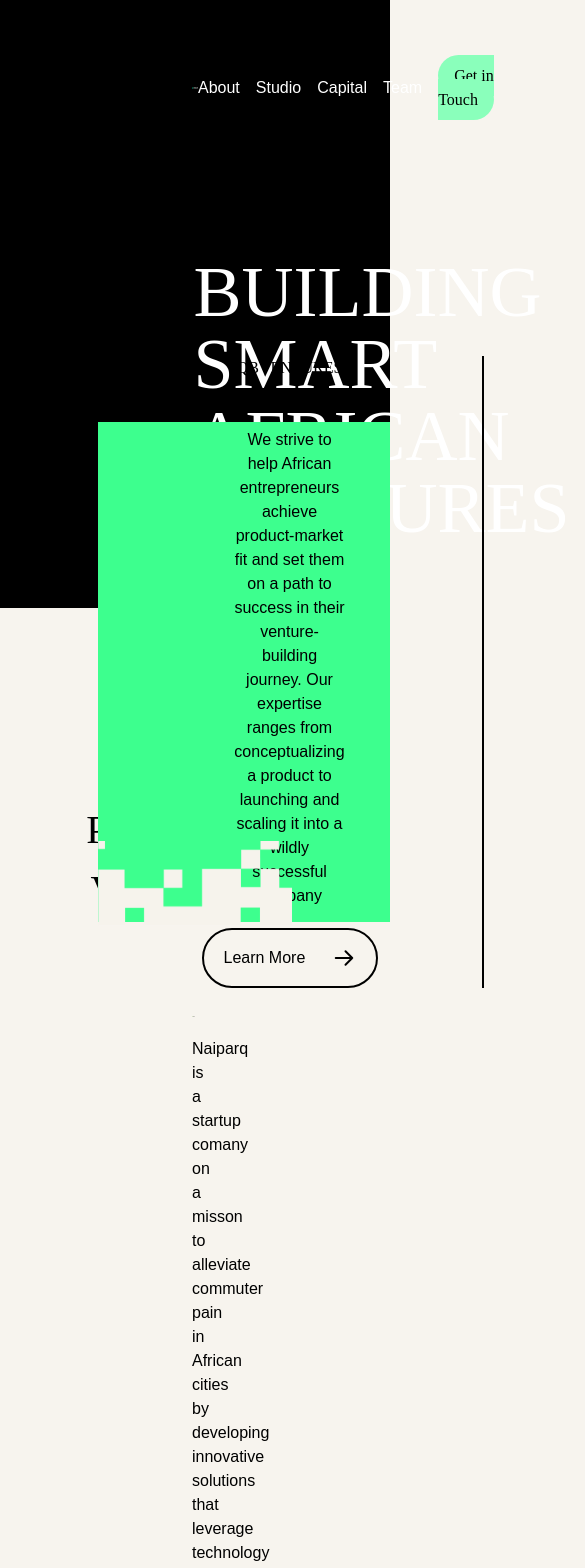
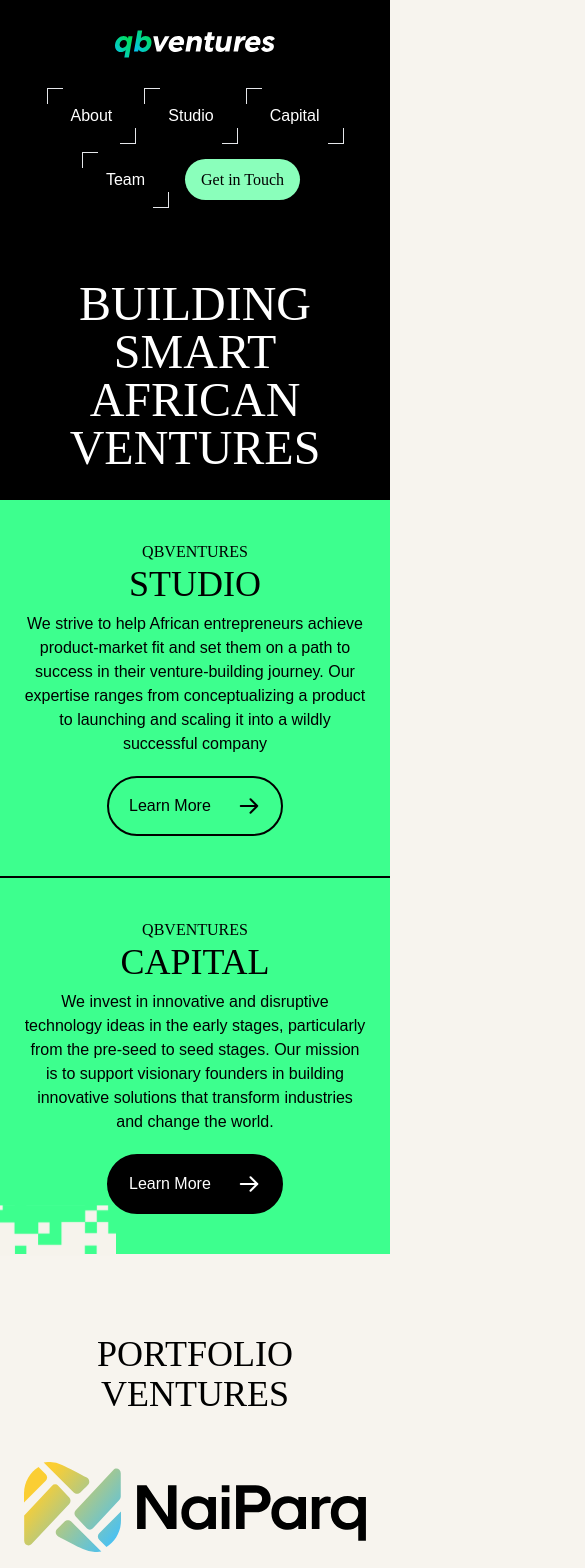
Before and after one commit to PhillipNzau/qbVentures-website, an Angular app: page / in a window 390 px wide. Shown: the top 1568 px of the page, 585 px wide, since content can reach past the window. Built offline with nearby package versions, Linux system fonts and the light colour scheme; grey boxes are pictures that could not be loaded; a web font is replaced by a local one.

Commit message:
Home page done

```diff
--- a/src/app/components/home/home.component.html
+++ b/src/app/components/home/home.component.html
@@ -1,21 +1,40 @@
 <!-- Hero -->
 <section
   id="heroSection"
-  class="px-48 py-16 bg-primaryBlack lg:h-[846px] text-primaryWhite"
+  class="xl:px-48 md:py-16 p-6 bg-primaryBlack h-[500px] lg:h-[846px] text-primaryWhite"
 >
-  <div class="flex items-center justify-between">
+  <div
+    class="flex items-center justify-between flex-col md:flex-row gap-y-8 md:gap-y-0"
+  >
     <img
       src="./assets/imgs/qbLogo.svg"
-      width="229"
-      height="39"
+      class="w-40 h-10 md:w-56"
       alt="qbventures logo"
     />
 
-    <ul class="flex items-center space-x-4">
-      <li><a>About</a></li>
-      <li><a>Studio</a></li>
-      <li><a>Capital</a></li>
-      <li><a>Team</a></li>
+    <ul
+      class="flex items-center justify-center flex-wrap md:flex-nowrap gap-x-6 gap-y-6"
+    >
+      <li
+        class="text-center px-4 py-2 relative before:absolute before:-bottom-2 before:-right-2 before:h-4 before:w-4 before:border-b before:border-r before:transition-all before:duration-300 before:ease-in-out after:absolute after:-top-2 after:-left-2 after:h-4 after:w-4 after:border-t after:border-l after:transition-all after:duration-300 after:ease-in-out hover:before:h-[calc(100%+16px)] hover:before:w-[calc(100%+16px)] hover:after:h-[calc(100%+16px)] hover:after:w-[calc(100%+16px)] hover:cursor-pointer"
+      >
+        <a>About</a>
+      </li>
+      <li
+        class="text-center px-4 py-2 relative before:absolute before:-bottom-2 before:-right-2 before:h-4 before:w-4 before:border-b before:border-r before:transition-all before:duration-300 before:ease-in-out after:absolute after:-top-2 after:-left-2 after:h-4 after:w-4 after:border-t after:border-l after:transition-all after:duration-300 after:ease-in-out hover:before:h-[calc(100%+16px)] hover:before:w-[calc(100%+16px)] hover:after:h-[calc(100%+16px)] hover:after:w-[calc(100%+16px)] hover:cursor-pointer"
+      >
+        <a>Studio</a>
+      </li>
+      <li
+        class="text-center px-4 py-2 relative before:absolute before:-bottom-2 before:-right-2 before:h-4 before:w-4 before:border-b before:border-r before:transition-all before:duration-300 before:ease-in-out after:absolute after:-top-2 after:-left-2 after:h-4 after:w-4 after:border-t after:border-l after:transition-all after:duration-300 after:ease-in-out hover:before:h-[calc(100%+16px)] hover:before:w-[calc(100%+16px)] hover:after:h-[calc(100%+16px)] hover:after:w-[calc(100%+16px)] hover:cursor-pointer"
+      >
+        <a>Capital</a>
+      </li>
+      <li
+        class="text-center px-4 py-2 relative before:absolute before:-bottom-2 before:-right-2 before:h-4 before:w-4 before:border-b before:border-r before:transition-all before:duration-300 before:ease-in-out after:absolute after:-top-2 after:-left-2 after:h-4 after:w-4 after:border-t after:border-l after:transition-all after:duration-300 after:ease-in-out hover:before:h-[calc(100%+16px)] hover:before:w-[calc(100%+16px)] hover:after:h-[calc(100%+16px)] hover:after:w-[calc(100%+16px)] hover:cursor-pointer"
+      >
+        <a>Team</a>
+      </li>
       <li>
         <a
           class="bg-lightGreen py-3 px-4 rounded-full text-primaryBlack font-headingFont"
@@ -25,17 +44,19 @@
     </ul>
   </div>
 
-  <h1 class="text-7xl w-1/2 mx-auto mt-36 font-headingExtraBold text-center">
+  <h1
+    class="text-5xl lg:text-7xl w-auto 2xl:w-1/2 mx-auto md:mt-36 mt-20 font-headingExtraBold text-center"
+  >
     BUILDING SMART AFRICAN VENTURES
   </h1>
 </section>
 
 <!-- Studio & Capital -->
 <section
-  class="w-3/4 h-[500px] bg-primaryGreen absolute right-0 top-1/2 flex items-center"
+  class="lg:w-3/4 md:h-[500px] bg-primaryGreen relative lg:absolute right-0 lg:top-1/2 flex items-center flex-col md:flex-row"
 >
   <div
-    class="w-1/2 px-48 text-center flex flex-col items-center border-r-2 border-primaryBlack"
+    class="md:w-1/2 py-10 md:py-0 px-6 lg:px-20 2xl:px-48 text-center flex flex-col items-center border-b-2 md:border-r-2 md:border-b-0 border-primaryBlack"
   >
     <div class="mb-2">
       <h4 class="font-headingFont">QBVENTURES</h4>
@@ -60,7 +81,9 @@
     </div>
   </div>
 
-  <div class="w-1/2 px-48 text-center flex flex-col items-center">
+  <div
+    class="md:w-1/2 py-10 md:py-0 px-6 lg:px-20 2xl:px-48 text-center flex flex-col items-center"
+  >
     <div class="mb-2">
       <h4 class="font-headingFont">QBVENTURES</h4>
       <h2 class="font-headingExtraBold text-4xl">CAPITAL</h2>
@@ -86,28 +109,27 @@
   </div>
   <!-- mask -->
   <img
-    class="absolute -bottom-1 -left-1"
+    class="absolute -bottom-3 2xl:-bottom-1 -left-1 w-[120px] h-[70px] 2xl:w-[198px] 2xl:h-[85px]"
     src="./assets/imgs/mask.svg"
-    width="198"
-    height="85"
     alt="mask img"
   />
 </section>
 
 <!-- Portfolio ventures -->
-<section class="my-48">
-  <h1 class="font-headingExtraBold text-[40px] text-center">
+<section class="my-20 lg:my-48">
+  <h1 class="font-headingExtraBold text-4xl md:text-[40px] text-center">
     PORTFOLIO VENTURES
   </h1>
 
   <!-- Naiparq -->
-  <div class="flex items-center justify-between px-48 space-x-6 mt-24">
-    <div class="w-1/2">
+  <div
+    class="flex flex-col md:flex-row space-y-6 md:space-y-0 items-center justify-between md:px-20 lg:px-48 md:space-x-6 mt-12 lg:mt-24"
+  >
+    <div class="px-6 md:px-0 md:w-1/2">
       <img
         src="./assets/imgs/naiparq.svg"
         alt="naiparq logo"
-        width="228"
-        height="60"
+        class="md:w-56 md:h-14"
       />
       <p class="py-5">
         Naiparq is a startup comany on a misson to alleviate commuter pain in
@@ -128,10 +150,9 @@
         />
       </div>
     </div>
-    <div class="w-1/2">
+    <div class="w-full px-6 md:px-0 md:w-1/2">
       <iframe
-        width="100%"
-        height="345"
+        class="w-full h-[345px]"
         src="https://www.youtube.com/embed/tgbNymZ7vqY"
       >
       </iframe>
@@ -139,16 +160,17 @@
   </div>
 
   <!-- Prodtrace -->
-  <div class="flex items-center justify-between px-48 space-x-6 mt-24">
-    <div class="w-1/2">
+  <div
+    class="flex flex-col-reverse md:flex-row space-y-6 md:space-y-0 items-center justify-between md:px-20 lg:px-48 md:space-x-6 mt-12 lg:mt-24"
+  >
+    <div class="w-full px-6 pt-6 md:px-0 md:w-1/2 md:pt-0">
       <iframe
-        width="100%"
-        height="345"
+        class="w-full h-[345px]"
         src="https://www.youtube.com/embed/tgbNymZ7vqY"
       >
       </iframe>
     </div>
-    <div class="w-1/2">
+    <div class="px-6 md:px-0 md:w-1/2">
       <img
         src="./assets/imgs/naiparq.svg"
         alt="naiparq logo"
@@ -177,8 +199,10 @@
   </div>
 
   <!-- Loita -->
-  <div class="flex items-center justify-between px-48 space-x-6 mt-24">
-    <div class="w-1/2">
+  <div
+    class="flex flex-col md:flex-row space-y-6 md:space-y-0 items-center justify-between md:px-20 lg:px-48 md:space-x-6 mt-16 lg:mt-24"
+  >
+    <div class="px-6 md:px-0 md:w-1/2">
       <img
         src="./assets/imgs/loita.svg"
         alt="naiparq logo"
@@ -208,10 +232,9 @@
         />
       </div>
     </div>
-    <div class="w-1/2">
+    <div class="w-full px-6 md:px-0 md:w-1/2">
       <iframe
-        width="100%"
-        height="345"
+        class="w-full h-[345px]"
         src="https://www.youtube.com/embed/tgbNymZ7vqY"
       >
       </iframe>
@@ -220,9 +243,11 @@
 </section>
 
 <!-- Work with us -->
-<section class="bg-primaryBlack py-24 px-48 relative">
-  <h1 class="text-lightGreen text-6xl font-headingExtraBold">WORK WITH US</h1>
-  <p class="text-primaryWhite text-2xl w-1/2 my-6">
+<section class="bg-primaryBlack py-24 px-10 md:px-20 lg:px-48 relative">
+  <h1 class="text-lightGreen text-4xl md:text-6xl font-headingExtraBold">
+    WORK WITH US
+  </h1>
+  <p class="text-primaryWhite text-2xl md:w-1/2 my-6">
     We welcome the opportunity to meet, dialogue, and partner in pursuit of
     value creation for companies and investors.
   </p>
@@ -248,26 +273,21 @@
 </section>
 
 <!-- Latest news -->
-<section class="px-48 my-32">
+<section class="px-10 md:px-20 lg:px-48 my-12 lg:my-32">
   <div class="my-6 flex items-center justify-between">
-    <h1 class="font-headingExtraBold text-[40px]">LATEST NEWS</h1>
+    <h1 class="font-headingExtraBold text-2xl md:text-[40px]">LATEST NEWS</h1>
     <div
-      class="flex items-center justify-around border-2 rounded-full border-primaryBlack py-4 px-5 w-44 mt-5 cursor-pointer transition-all duration-500 transform hover:bg-primaryWhite hover:text-primaryBlack hover:border-primaryWhite"
+      class="flex items-center justify-around border-2 rounded-full border-primaryBlack text-[9px] md:text-base p-2 md:py-4 md:px-5 md:w-44 cursor-pointer transition-all duration-500 transform hover:bg-primaryWhite hover:text-primaryBlack hover:border-primaryWhite"
     >
       Read More
       <img
         src="./assets/imgs/arrowRightDark.svg"
         alt="arrow right"
-        width="24"
-        height="24"
+        class="h-4 w-4 md:h-6 md:w-6"
       />
     </div>
   </div>
   <div class="flex items-center space-x-6">
-    <app-news-card
-      title="Lorem ipsum dolor sit amet, consectetur adipiscing elit."
-      description="Lorem ipsum dolor sit amet consectetur. Sit suspendisse eu id sagittis fringilla non in at facilisis. Nibh sed nibh et consectetur."
-    ></app-news-card>
     <app-news-card
       title="Lorem ipsum dolor sit amet, consectetur adipiscing elit."
       description="Lorem ipsum dolor sit amet consectetur. Sit suspendisse eu id sagittis fringilla non in at facilisis. Nibh sed nibh et consectetur."
--- a/src/app/shared/footer/footer.component.html
+++ b/src/app/shared/footer/footer.component.html
@@ -1,5 +1,7 @@
 <footer class="h-auto bg-primaryBlack text-white">
-  <div class="flex items-start justify-around px-48 py-20">
+  <div
+    class="flex md:items-start md:justify-around flex-col md:flex-row px-6 md:20 xl:px-48 py-10 md:py-20 space-y-6 md:space-y-0"
+  >
     <div class="space-y-6">
       <img
         src="./assets/imgs/qbLogo.svg"
@@ -7,13 +9,13 @@
         height="39"
         alt="qbventures logo"
       />
-      <p class="w-96">
+      <p class="md:w-96">
         Lorem ipsum dolor sit amet consectetur. Sit suspendisse eu id sagittis
         fringilla non in at facilisis. Nibh sed nibh et consectetur.
       </p>
     </div>
     <div>
-      <ul class="space-y-4">
+      <ul class="pace-y-2 md:space-y-4">
         <li><a>About</a></li>
         <li><a>Studio</a></li>
         <li><a>Capital</a></li>
@@ -22,7 +24,7 @@
       </ul>
     </div>
     <div>
-      <ul class="space-y-4">
+      <ul class="pace-y-2 md:space-y-4">
         <li><a>LinkedIn</a></li>
         <li><a>Twitter</a></li>
         <li><a>Facebook</a></li>
@@ -30,7 +32,7 @@
       </ul>
     </div>
     <div>
-      <ul class="space-y-6">
+      <ul class="pace-y-2 md:space-y-6">
         <li><a>Nairobi,Kenya</a></li>
         <li><a>+254 700 123 123</a></li>
         <li><a>hello@qbventures.com</a></li>
--- a/src/styles.scss
+++ b/src/styles.scss
@@ -29,3 +29,12 @@
   html {
     @apply font-textFont bg-myBg;
   }
+
+ /* Preferred box-sizing value */
+*,
+*::before,
+*::after {
+  margin: 0;
+  padding: 0;
+  box-sizing: border-box;
+}
```
